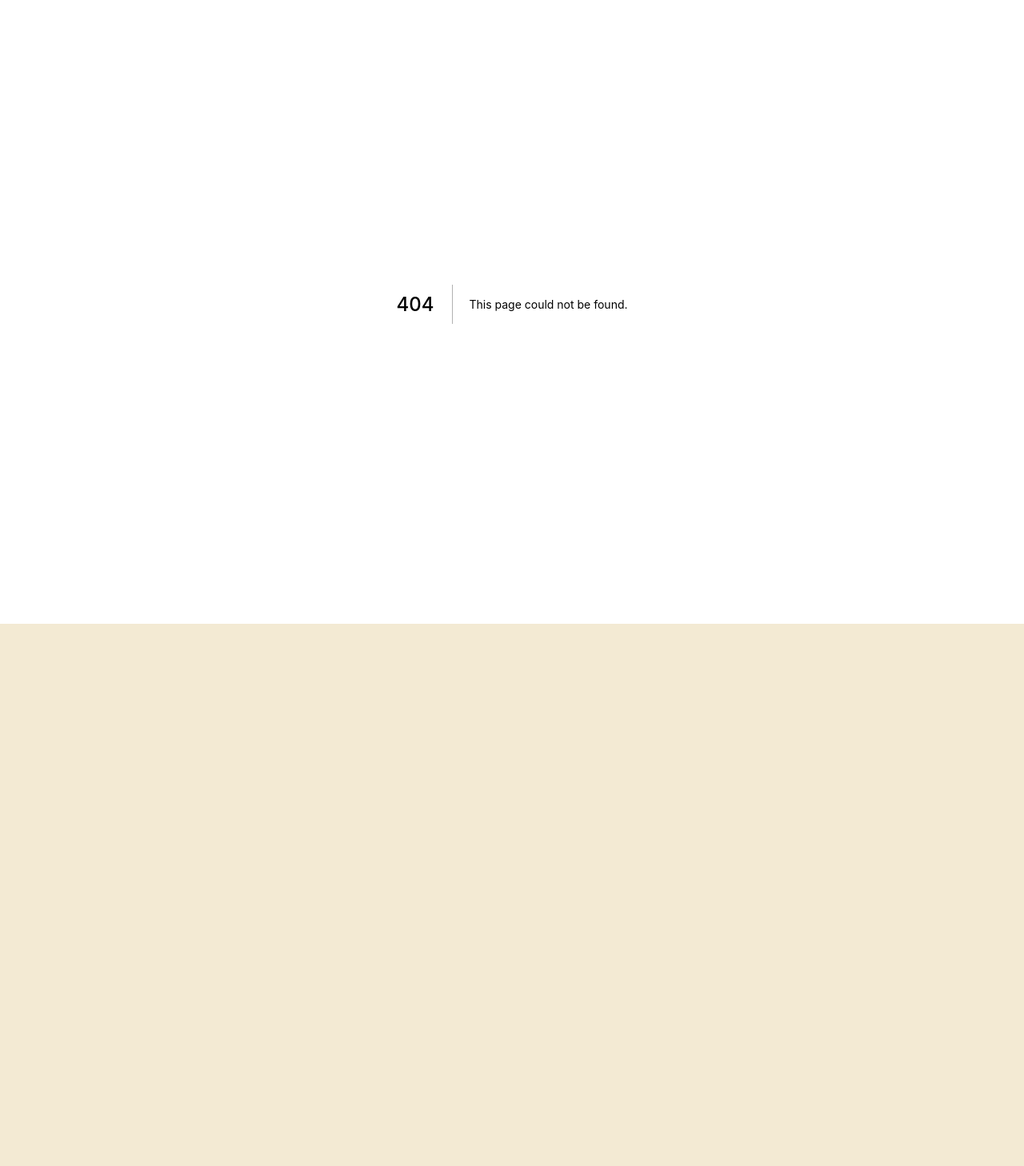
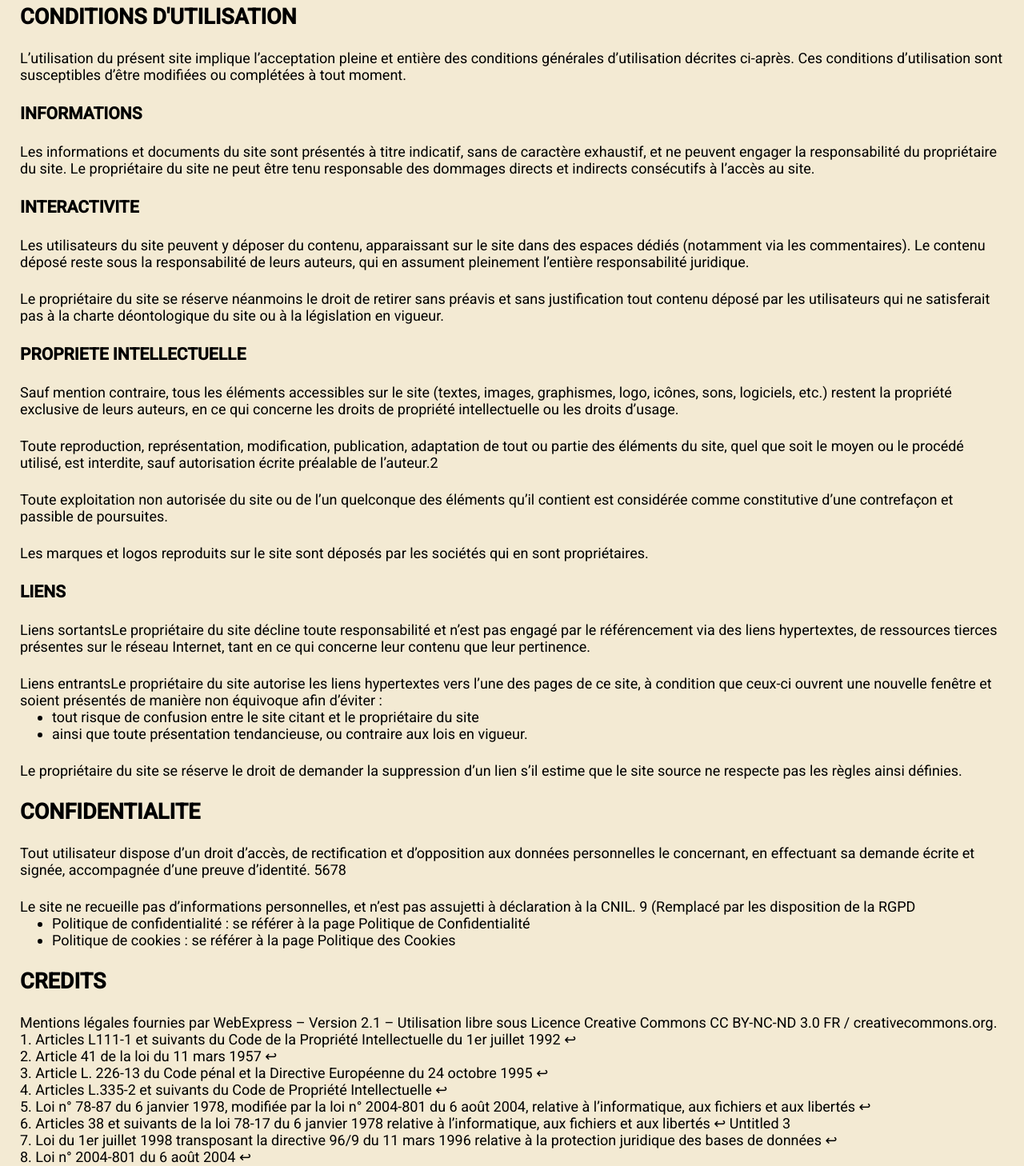
Before and after one commit to Emi2710/Alice-Formation, a Next.js app in the folder alice-formation/: page /mentions in a window 1280 px wide. Before the commit this address had no page. Shown: the part 20-1478 px from the top of the page at 80% size. Before the commit the page ends 800 px from the top, so only its background shows below. Built offline with nearby package versions, Linux system fonts and the light colour scheme; a web font is replaced by a local one.

Commit message:
mentions légales

```diff
--- a/alice-formation/components/Footer.jsx
+++ b/alice-formation/components/Footer.jsx
@@ -2,7 +2,7 @@ import React from 'react'
 
 const Footer = () => {
   return (
-    <div className='footer'><p>@2022. Tout droits réservés.</p></div>
+    <div className='footer'><p>@2022. Tout droits réservés. Mentions légales <a href='/mentions'>ici</a></p></div>
   )
 }
 
--- /dev/null
+++ b/alice-formation/pages/mentions.js
@@ -0,0 +1,131 @@
+import React from 'react'
+
+const mentions = () => {
+  return (
+    <div>
+        <h2>CONDITIONS D'UTILISATION</h2>
+        <p>L’utilisation du présent site implique l’acceptation pleine et entière des conditions
+            générales d’utilisation décrites ci-après. Ces conditions d’utilisation sont susceptibles
+            d’être modifiées ou complétées à tout moment.
+        </p>
+        <h3>INFORMATIONS</h3>
+            <p>
+                Les informations et documents du site sont présentés à titre indicatif, sans de
+                caractère exhaustif, et ne peuvent engager la responsabilité du propriétaire du site.
+                Le propriétaire du site ne peut être tenu responsable des dommages directs et
+                indirects consécutifs à l’accès au site.
+            </p>
+
+        <h3>INTERACTIVITE</h3>
+
+            <p>
+                Les utilisateurs du site peuvent y déposer du contenu, apparaissant sur le site dans
+                des espaces dédiés (notamment via les commentaires). Le contenu déposé reste
+                sous la responsabilité de leurs auteurs, qui en assument pleinement l’entière
+                responsabilité juridique.
+            </p>
+
+            <p>
+                Le propriétaire du site se réserve néanmoins le droit de retirer sans préavis et sans
+                justification tout contenu déposé par les utilisateurs qui ne satisferait pas à la charte
+                déontologique du site ou à la législation en vigueur.
+            </p>
+
+
+        <h3>PROPRIETE INTELLECTUELLE</h3>
+
+            <p>
+                Sauf mention contraire, tous les éléments accessibles sur le site (textes, images,
+                graphismes, logo, icônes, sons, logiciels, etc.) restent la propriété exclusive de leurs
+                auteurs, en ce qui concerne les droits de propriété intellectuelle ou les droits
+                d’usage.
+            </p>
+            <p>
+                Toute reproduction, représentation, modification, publication, adaptation de tout ou
+                partie des éléments du site, quel que soit le moyen ou le procédé utilisé, est
+                interdite, sauf autorisation écrite préalable de l’auteur.2
+            </p>
+            <p>
+                Toute exploitation non autorisée du site ou de l’un quelconque des éléments qu’il
+                contient est considérée comme constitutive d’une contrefaçon et passible de
+                poursuites.
+            </p>
+            <p>
+                Les marques et logos reproduits sur le site sont déposés par les sociétés qui en sont
+                propriétaires.
+            </p>
+
+        <h3>LIENS</h3>
+        <p>
+            Liens sortantsLe propriétaire du site décline toute responsabilité et n’est pas
+            engagé par le référencement via des liens hypertextes, de ressources tierces
+            présentes sur le réseau Internet, tant en ce qui concerne leur contenu que leur
+            pertinence.
+        </p>
+        <p>
+            Liens entrantsLe propriétaire du site autorise les liens hypertextes vers l’une des
+            pages de ce site, à condition que ceux-ci ouvrent une nouvelle fenêtre et soient
+            présentés de manière non équivoque afin d’éviter : <ul>
+                <li>tout risque de confusion entre le site citant et le propriétaire du site</li>
+                <li>ainsi que toute présentation tendancieuse, ou contraire aux lois en vigueur.</li>
+                </ul>
+        </p>
+        <p>
+            Le propriétaire du site se réserve le droit de demander la suppression d’un lien s’il
+            estime que le site source ne respecte pas les règles ainsi définies.
+        </p>
+
+
+        <h2>CONFIDENTIALITE</h2>
+        <p>
+            Tout utilisateur dispose d’un droit d’accès, de rectification et d’opposition aux
+            données personnelles le concernant, en effectuant sa demande écrite et signée,
+            accompagnée d’une preuve d’identité. 5678
+        </p>
+        <p>
+            Le site ne recueille pas d’informations personnelles, et n’est pas assujetti à
+            déclaration à la CNIL. 9 (Remplacé par les disposition de la RGPD
+            <ul>
+                <li>Politique de confidentialité : se référer à la page Politique de Confidentialité</li>
+                <li>Politique de cookies : se référer à la page Politique des Cookies</li>
+            </ul>
+        </p>
+
+
+        <h2>CREDITS</h2>
+
+        <p>
+
+            Mentions légales fournies par WebExpress – Version 2.1 – Utilisation libre
+            sous Licence Creative Commons CC BY-NC-ND 3.0 FR / creativecommons.org.<br />
+            1. Articles L111-1 et suivants du Code de la Propriété Intellectuelle du 1er juillet
+            1992 ↩ <br />
+            2. Article 41 de la loi du 11 mars 1957 ↩<br />
+            3. Article L. 226-13 du Code pénal et la Directive Européenne du 24 octobre
+            1995 ↩<br />
+            4. Articles L.335-2 et suivants du Code de Propriété Intellectuelle ↩ <br />
+            5. Loi n° 78-87 du 6 janvier 1978, modifiée par la loi n° 2004-801 du 6 août 2004,
+            relative à l’informatique, aux fichiers et aux libertés ↩ <br />
+            6. Articles 38 et suivants de la loi 78-17 du 6 janvier 1978 relative à l’informatique,
+            aux fichiers et aux libertés ↩
+            Untitled 3 <br />
+            7. Loi du 1er juillet 1998 transposant la directive 96/9 du 11 mars 1996 relative à la
+            protection juridique des bases de données ↩ <br />
+            8. Loi n° 2004-801 du 6 août 2004 ↩ <br />
+            9. Article 6 de la loi n° 2004-575 du 21 juin 2004 pour la confiance dans l’économie
+            numérique <br />
+        </p>
+
+        <style jsx>{`
+
+            h2, h3, p {
+                margin: 25px;
+            }
+
+        `}</style>
+
+    </div>
+  )
+}
+
+export default mentions
```
